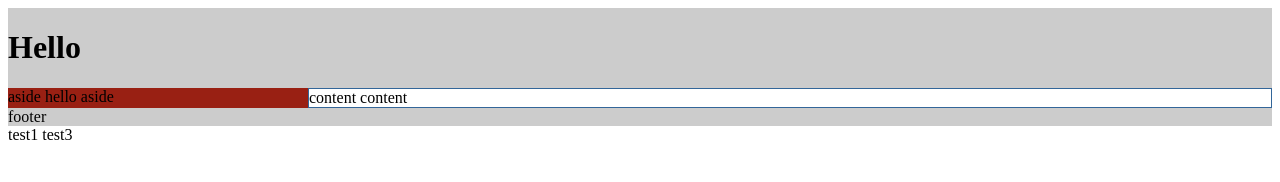
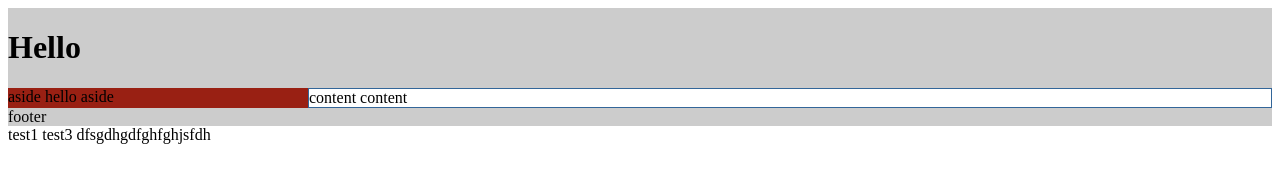
Before and after one commit to fdw2020/grid_css, a plain HTML site: page index.html in a window 1280 px wide. Drawn offline with Linux system fonts and the light colour scheme.

Commit message:
test comment

```diff
--- a/index.html
+++ b/index.html
@@ -22,7 +22,7 @@
         content content
     </div>
     <div class="test">
-        test1 test3
+        test1 test3 dfsgdhgdfghfghjsfdh
     </div>
 </div>
 
```
